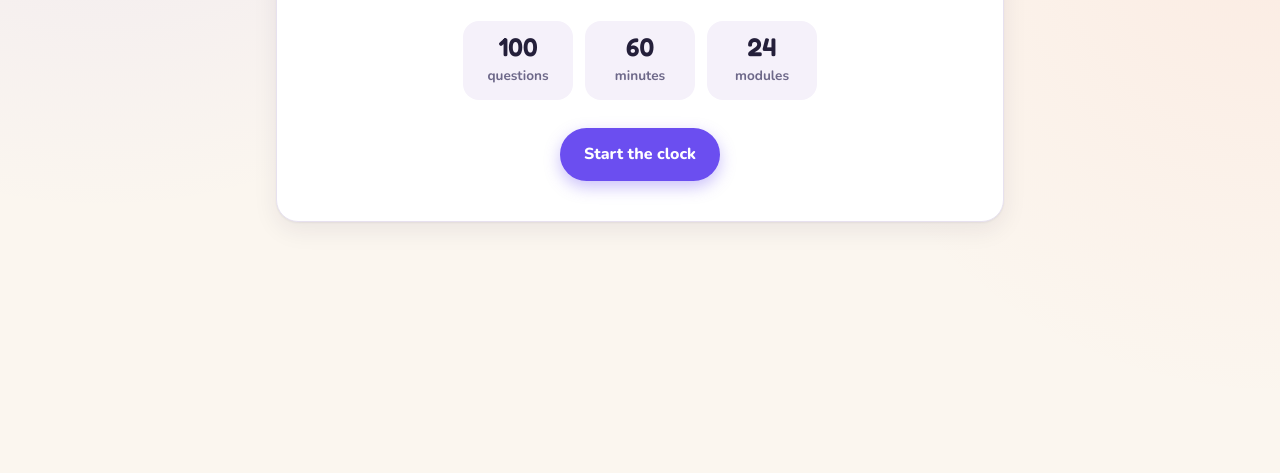
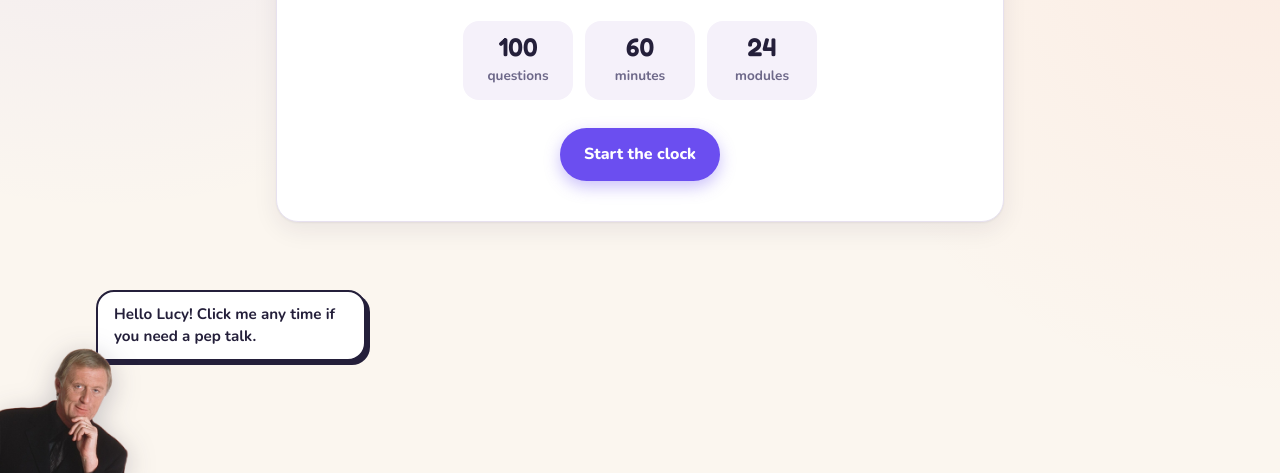
Before and after one commit to liamFerris/LucysLab, a plain HTML site: page mock.html in a window 1280 px wide. Shown: the part 327-800 px from the top of the page. Drawn offline with nearby package versions, Linux system fonts and the light colour scheme.

Commit message:
Add Chris quiz-host mascot to every page
Clickable mascot in the bottom-left corner with a speech bubble of
supportive and quiz-show messages. He also reacts to answers in Study
Cards and to the start and result of the mock test.

Co-Authored-By: Claude Opus 5.5 <noreply@anthropic.com>

```diff
--- a/assets/css/styles.css
+++ b/assets/css/styles.css
@@ -618,6 +618,53 @@ dialog p { color: var(--muted); margin: 0 0 20px; }
 .skeleton { height: 18px; border-radius: 8px; background: linear-gradient(90deg, var(--surface-2), var(--line), var(--surface-2)); background-size: 200% 100%; animation: shimmer 1.2s linear infinite; margin-bottom: 12px; }
 
 /* ==========================================================================
+   Chris (quiz-host mascot)
+   ========================================================================== */
+
+.chris { position: fixed; left: 0; bottom: 0; z-index: 40; pointer-events: none; }
+.chris-btn {
+  display: block; width: 130px; padding: 0; border: none; background: none; cursor: pointer;
+  pointer-events: auto;
+  transform-origin: 30% 100%;
+  animation: chrisIn .7s cubic-bezier(.2, 1.3, .4, 1) .3s both;
+  transition: transform .2s cubic-bezier(.3, 1.6, .5, 1), filter .2s;
+  filter: drop-shadow(0 6px 14px rgba(36, 31, 58, .25));
+}
+.chris-btn img { display: block; width: 100%; height: auto; user-select: none; -webkit-user-drag: none; }
+.chris-btn:hover { transform: translateY(-6px) rotate(2deg); }
+.chris-btn:active { transform: translateY(-2px) scale(.97); }
+.chris-btn:focus-visible { outline-offset: -4px; border-radius: 16px; }
+.chris.talking .chris-btn { animation: chrisTalk .9s ease-in-out 2; }
+
+.chris-bubble {
+  position: absolute; left: 96px; bottom: 112px; width: max-content; max-width: 270px;
+  padding: 12px 16px; border-radius: 18px 18px 18px 6px;
+  background: var(--surface); color: var(--ink); border: 2px solid var(--ink);
+  box-shadow: 4px 4px 0 var(--ink);
+  font-weight: 700; font-size: .95rem; line-height: 1.4;
+  pointer-events: none; /* clicks pass through to answer buttons underneath */
+  transform-origin: 0 100%;
+}
+.chris-bubble p { margin: 0; }
+.chris-bubble::after {
+  content: ""; position: absolute; left: -2px; bottom: -14px;
+  width: 18px; height: 14px; background: var(--ink);
+  clip-path: polygon(0 0, 100% 0, 0 100%);
+}
+.chris-bubble.pop { animation: bubbleIn .35s cubic-bezier(.3, 1.6, .5, 1); }
+
+/* Leave room so the end of each page can scroll clear of Chris. */
+body { padding-bottom: 40px; }
+
+@media (max-width: 560px) {
+  .chris-btn { width: 84px; }
+  .chris-bubble { left: 62px; bottom: 74px; max-width: calc(100vw - 78px); font-size: .9rem; padding: 10px 13px; }
+  body { padding-bottom: 80px; }
+}
+
+@media print { .chris { display: none; } }
+
+/* ==========================================================================
    Keyframes
    ========================================================================== */
 
@@ -646,6 +693,9 @@ dialog p { color: var(--muted); margin: 0 0 20px; }
 @keyframes toastIn { 0% { opacity: 0; transform: translate(-50%, 16px); } 10%, 85% { opacity: 1; transform: translate(-50%, 0); } 100% { opacity: 0; transform: translate(-50%, 8px); } }
 @keyframes pulse { 0%, 100% { transform: scale(1); } 50% { transform: scale(1.05); } }
 @keyframes shimmer { to { background-position: -200% 0; } }
+@keyframes chrisIn { from { transform: translateY(110%); } to { transform: none; } }
+@keyframes chrisTalk { 0%, 100% { transform: rotate(0); } 25% { transform: rotate(-3deg) translateY(-3px); } 75% { transform: rotate(2deg); } }
+@keyframes bubbleIn { from { opacity: 0; transform: scale(.6) translateY(10px); } to { opacity: 1; transform: none; } }
 
 @media (prefers-reduced-motion: reduce) {
   *, *::before, *::after { animation-duration: .01ms !important; animation-iteration-count: 1 !important; transition-duration: .01ms !important; }
--- /dev/null
+++ b/assets/js/chris.js
@@ -0,0 +1,155 @@
+/* Chris: a little quiz-host mascot in the bottom-left corner.
+   Click him for a message. Pages can also call Chris.react(event, data) so he comments on answers. */
+
+const Chris = (() => {
+  const SHOW_MS = 5200;
+
+  const LINES = {
+    click: [
+      'Is that your final answer, Lucy?',
+      "Let's play... Lucy's Lab!",
+      "Fancy a lifeline? I asked the audience. They're all saying \"keep revising\".",
+      "Phone a friend? You don't need to. You've got the notes.",
+      "50:50? I'd rather you went for 100%.",
+      "You're doing brilliantly. I'd lock that in.",
+      "Take your time. There's no clock ticking... unless you're in the mock test.",
+      'Every question you get wrong now is one you get right in the exam.',
+      "I believe in you. And I've met a LOT of contestants.",
+      'A few questions a day adds up to a lot of questions by exam day.',
+      'Have a drink of water, stretch your legs, then come back and smash it.',
+      "SLOB: Same Lingual, Opposite Buccal. I'm writing that one on my hand.",
+      "Inverse square law: double the distance, a quarter of the dose. That's why I'm all the way down here.",
+      'Paralleling, bisecting, bitewings... you\'ll be a millionaire in radiographs.',
+      "I've asked a lot of questions in my time. Never one about bitewings, mind.",
+      "There's no such thing as a safe dose of radiation. But there IS such a thing as a safe pair of hands. That's you.",
+      "Time, distance, shielding. And snacks. Don't forget the snacks.",
+      "You don't have to know everything today. Just a bit more than yesterday.",
+      "The audience are behind you. I'm behind you. Well, I'm in the corner. But I'm with you.",
+    ],
+    correct: [
+      "That's the right answer! Lock it in.",
+      "Correct! You've just won... ten points. Don't spend it all at once.",
+      'Ooh, very confident. I like it.',
+      "Bang on. I didn't doubt you for a second.",
+      "You could have phoned a friend, but you didn't need to, did you?",
+      'Textbook! Quite literally.',
+      'Yes! The audience are going wild.',
+    ],
+    streak: [
+      '{n} in a row! The audience are on their feet.',
+      "{n} in a row! We're climbing the money tree now.",
+      "{n} on the bounce! I'm getting nervous for the bank.",
+      'Multiplier ×{m}! Keep this up and they\'ll need a bigger cheque.',
+    ],
+    wrong: [
+      "Ohhh. We don't want to give you that... but it's not quite right.",
+      "Not to worry. Read the explanation and you'll nail it next time.",
+      'Unlucky! Even the best contestants walk away with a lesson.',
+      "Tricky one, that. Have a look at the notes and it'll stick.",
+      "That's not it, but you've learnt something, and that's the whole point.",
+    ],
+    lostStreak: [
+      "Ah, and the streak's gone. Deep breath, start climbing again.",
+      "Oh no, there goes the multiplier! You'll have it back in no time.",
+    ],
+    mockStart: [
+      "The clock's ticking. No lifelines in here, but you don't need them.",
+      'Sixty minutes, one hundred questions. Read each one carefully. Off you go!',
+    ],
+    mockA: ["Fantastic! You haven't won a million, but an A is close enough.", 'An A! Get in! I knew you had it in you.'],
+    mockB: ["A B! That's a cracking score. A little more and you're at the top.", 'Great result! The audience are very impressed.'],
+    mockC: ['A solid pass! Have a look at the weaker modules and you\'ll climb higher.'],
+    mockLow: ["Tough one. Look through the review, find the gaps, and we'll go again.", "Don't be disheartened. That's exactly what mock tests are for."],
+    hello: ["Hello Lucy! Click me any time if you need a pep talk."],
+  };
+
+  let root, bubble, text, hideTimer;
+  const last = {};
+
+  function pick(kind) {
+    const list = LINES[kind] || LINES.click;
+    if (list.length === 1) return list[0];
+    let i;
+    do { i = Math.floor(Math.random() * list.length); } while (i === last[kind]);
+    last[kind] = i;
+    return list[i];
+  }
+
+  function build() {
+    root = document.createElement('div');
+    root.className = 'chris';
+    root.innerHTML = `
+      <div class="chris-bubble" role="status" aria-live="polite" hidden><p></p></div>
+      <button class="chris-btn" type="button" aria-label="Chris, the quiz host. Click for a message.">
+        <img src="assets/img/chris.png" alt="" width="300" height="300" draggable="false">
+      </button>`;
+    document.body.appendChild(root);
+    bubble = root.querySelector('.chris-bubble');
+    text = bubble.querySelector('p');
+    root.querySelector('.chris-btn').addEventListener('click', () => say(pick('click')));
+  }
+
+  function say(message, ms = SHOW_MS) {
+    if (!root) return;
+    text.textContent = message;
+    bubble.hidden = false;
+    bubble.classList.remove('pop');
+    void bubble.offsetWidth;
+    bubble.classList.add('pop');
+    root.classList.remove('talking');
+    void root.offsetWidth;
+    root.classList.add('talking');
+    clearTimeout(hideTimer);
+    hideTimer = setTimeout(hide, ms + Math.min(3000, message.length * 25));
+  }
+
+  function hide() {
+    clearTimeout(hideTimer);
+    if (bubble) bubble.hidden = true;
+    root?.classList.remove('talking');
+  }
+
+  /** Let pages tell Chris what just happened. He doesn't comment on everything, so he doesn't get annoying. */
+  function react(event, data = {}) {
+    const fill = (s) => s.replace('{n}', data.streak).replace('{m}', data.mult);
+    switch (event) {
+      case 'correct':
+        if (data.streak >= 3 && (data.streak === 3 || data.streak % 5 === 0)) say(fill(pick('streak')));
+        else if (Math.random() < 0.3) say(pick('correct'));
+        break;
+      case 'wrong':
+        if (data.lost >= 3) say(pick('lostStreak'));
+        else if (Math.random() < 0.45) say(pick('wrong'));
+        break;
+      case 'mockStart':
+        say(pick('mockStart'));
+        break;
+      case 'mockResult': {
+        const g = data.grade;
+        say(pick(g === 'A' ? 'mockA' : g === 'B' ? 'mockB' : g === 'C' ? 'mockC' : 'mockLow'), 7000);
+        break;
+      }
+      default:
+        if (LINES[event]) say(pick(event));
+    }
+  }
+
+  function init() {
+    build();
+    // Say hello once per browser session, on whichever page is opened first.
+    try {
+      if (!sessionStorage.getItem('lucyslab.chris.hello')) {
+        sessionStorage.setItem('lucyslab.chris.hello', '1');
+        setTimeout(() => say(pick('hello')), 1200);
+      }
+    } catch { /* storage blocked: skip the hello */ }
+  }
+
+  if (document.readyState === 'loading') document.addEventListener('DOMContentLoaded', init);
+  else init();
+
+  return { say, react, hide };
+})();
+
+// Top-level const isn't a window property, so expose it for pages that call window.Chris?.react(...).
+window.Chris = Chris;
--- a/assets/js/mock.js
+++ b/assets/js/mock.js
@@ -103,6 +103,7 @@
     };
     save();
     startTest();
+    window.Chris?.react('mockStart');
   });
 
   $('resumeBtn').addEventListener('click', () => {
@@ -338,6 +339,7 @@
     renderList(filters[0]);
 
     if (pct >= 70) setTimeout(() => Confetti.rain(180), 400);
+    setTimeout(() => window.Chris?.react('mockResult', { grade: g.grade }), 900);
   }
 
   function reviewItem({ q, i, chosen }, st) {
--- a/assets/js/study.js
+++ b/assets/js/study.js
@@ -207,6 +207,7 @@
 
       els.verdict.textContent = `${pick(PRAISE)} +${gained} points`;
       els.verdict.className = 'verdict good';
+      window.Chris?.react('correct', { streak: state.streak, mult: fmtMult(multiplier()).slice(1) });
     } else {
       const lostStreak = state.streak;
       state.streak = 0;
@@ -214,6 +215,7 @@
       if (lostStreak >= 2) Lab.replay(els.mult, 'drop');
       els.verdict.textContent = `Not quite. The answer is ${Lab.optionLabel(q, q.answerIndex)}.`;
       els.verdict.className = 'verdict bad';
+      window.Chris?.react('wrong', { lost: lostStreak });
     }
 
     els.explanation.textContent = q.explanation || '';
--- a/mock.html
+++ b/mock.html
@@ -126,5 +126,6 @@
   <script src="assets/js/common.js"></script>
   <script src="assets/js/confetti.js"></script>
   <script src="assets/js/mock.js"></script>
+  <script src="assets/js/chris.js"></script>
 </body>
 </html>
```
Also changed, not shown: index.html (+1 -0 lines), notes.html (+1 -0 lines), study.html (+1 -0 lines), assets/img/chris.png (added).
